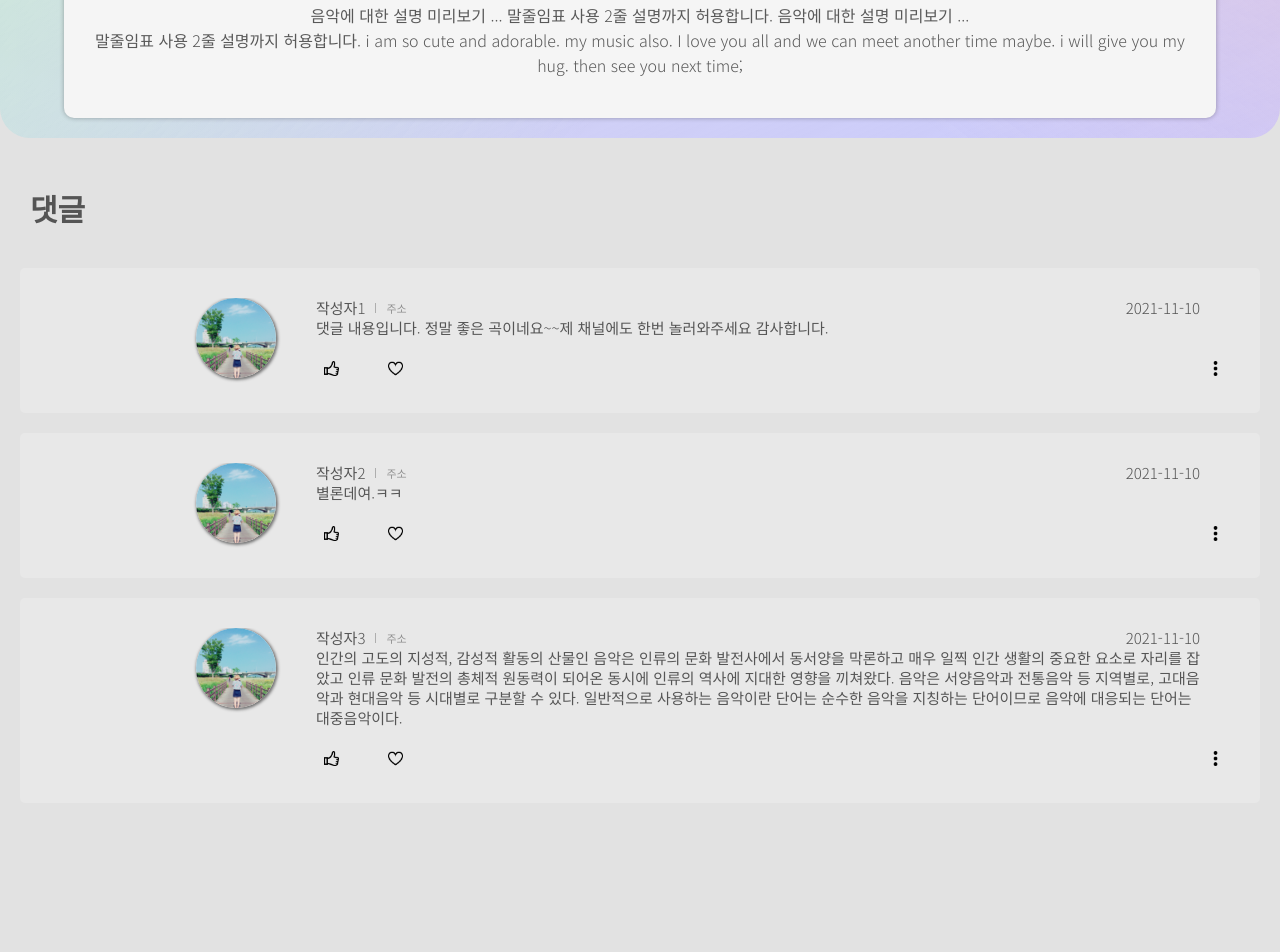
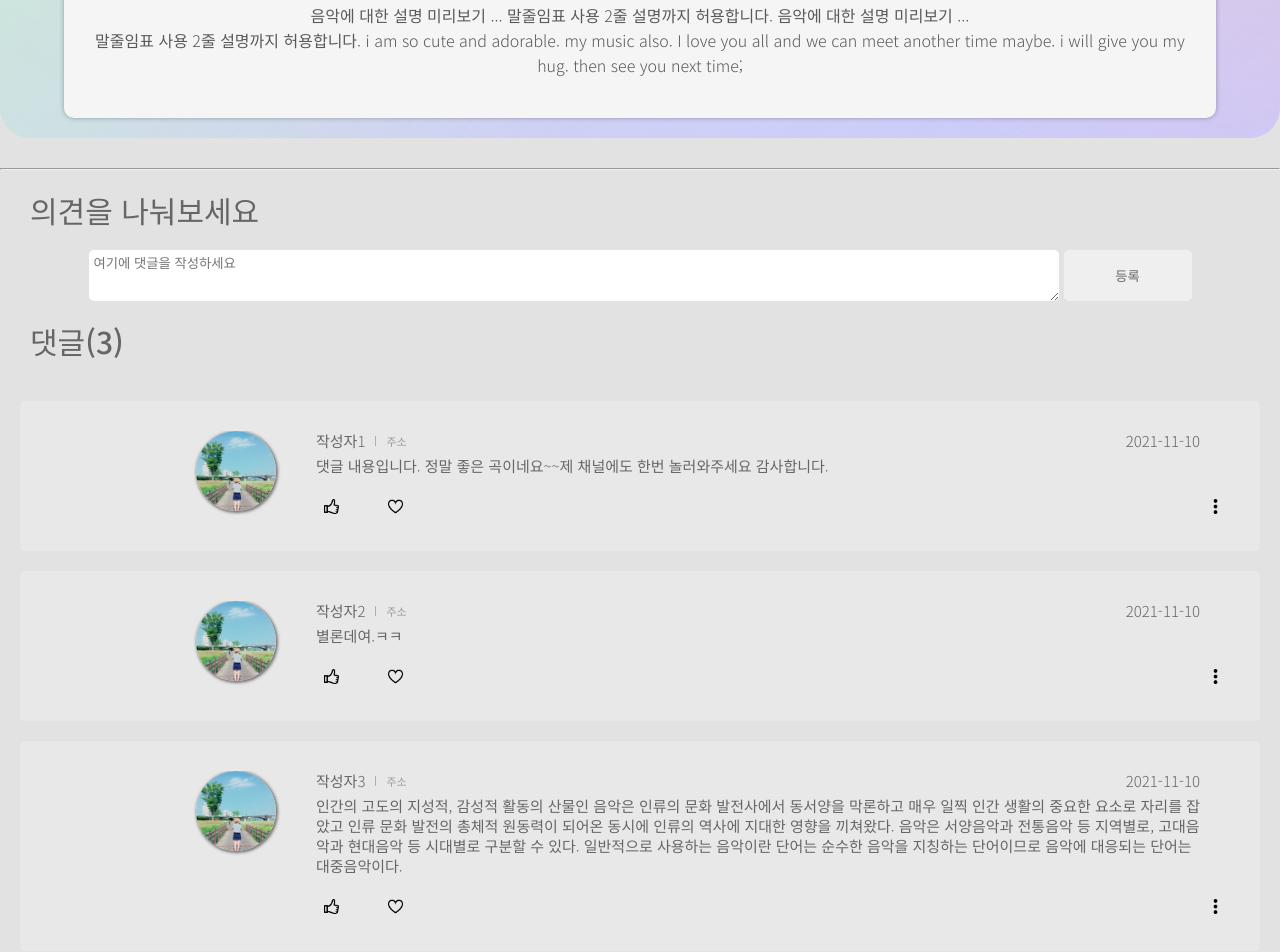
Before and after one commit to Gartusic/Concert-Disc, a plain HTML site: page cd_detail.html in a window 1280 px wide. Shown: the part 1427-2379 px from the top of the page. Drawn offline with nearby package versions, Linux system fonts and the light colour scheme.

Commit message:
댓글쓰기 디자인 추가?
이후 scss로 작업하는 방법을 알아보기로 한다.

```diff
--- a/cd_detail.html
+++ b/cd_detail.html
@@ -67,9 +67,19 @@
                     </li>
                 </ul>
             </div>
+            <hr>
+            <!-- reply ... starts -->
+            <!-- write reply -->
+            <div class="reply_write">
+                <h3>의견을 나눠보세요</h3>
+                <form action="replyWrite" method="post">
+                    <textarea name="" id="" cols="30" rows="3" placeholder="여기에 댓글을 작성하세요"></textarea>
+                    <button type="button">등록</button>
+                </form>
 
-            <!-- reply ... starts -->
-            <h3>댓글<span></span></h3>
+            </div>
+            <!-- reply list -->
+            <h3>댓글<span>(3)</span></h3>
             <ul class="replies">
                 <li class="reply">
                     <div class="reply_img"><a><img src="./img/user_profile/pf1.JPG" alt="댓글 작성자 프로필 이미지"></a></div>
--- a/css/style.css
+++ b/css/style.css
@@ -579,9 +579,32 @@ header{
 }
 
 /* 기본화면 댓글 페이지 reply*/
+#wrap_cd_detail h3{
+    font-weight: 400;
+}
 #wrap_cd_detail h3, #wrap_cd_detail .replies{
     padding: 20px;
-    color: #555;
+    color: #666;
+}
+#wrap_cd_detail .reply_write form{
+    display: flex;
+    justify-content: center;
+}
+#wrap_cd_detail textarea, #wrap_cd_detail button{
+    border: none;
+    border-radius: 5px;
+}
+#wrap_cd_detail textarea{
+    padding: 3px 5px;
+    margin-right: 5px;
+    width: 75%;
+}
+#wrap_cd_detail textarea[placeholder]{
+    font-family: sans-serif;
+}
+#wrap_cd_detail button{
+    width: 10%;
+    color: #666;
 }
 #wrap_cd_detail .reply{
     display: flex;
@@ -618,6 +641,9 @@ header{
 #wrap_cd_detail .replyerAndDate{
     display: flex;
     justify-content: space-between;
+}
+#wrap_cd_detail .replyer{
+    margin-bottom: 5px;
 }
 #wrap_cd_detail .reply_address{
     font-size: 11px;
@@ -970,7 +996,7 @@ header{
     }
 
     /* pc화면 : cd_detail */
-    #wrap_cd_detail{
+    body #wrap_cd_detail{
         max-width: 1500px;
         margin: 100px auto;
     }
```
